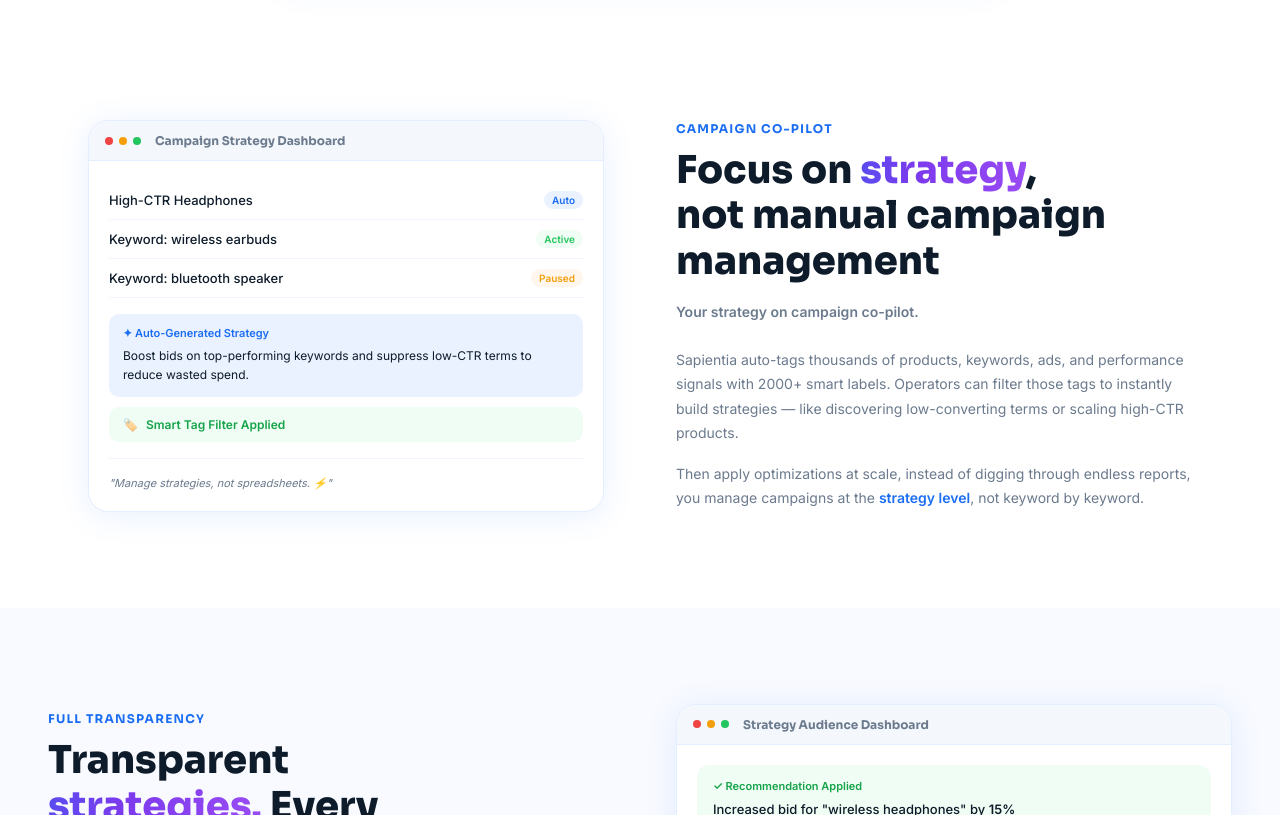
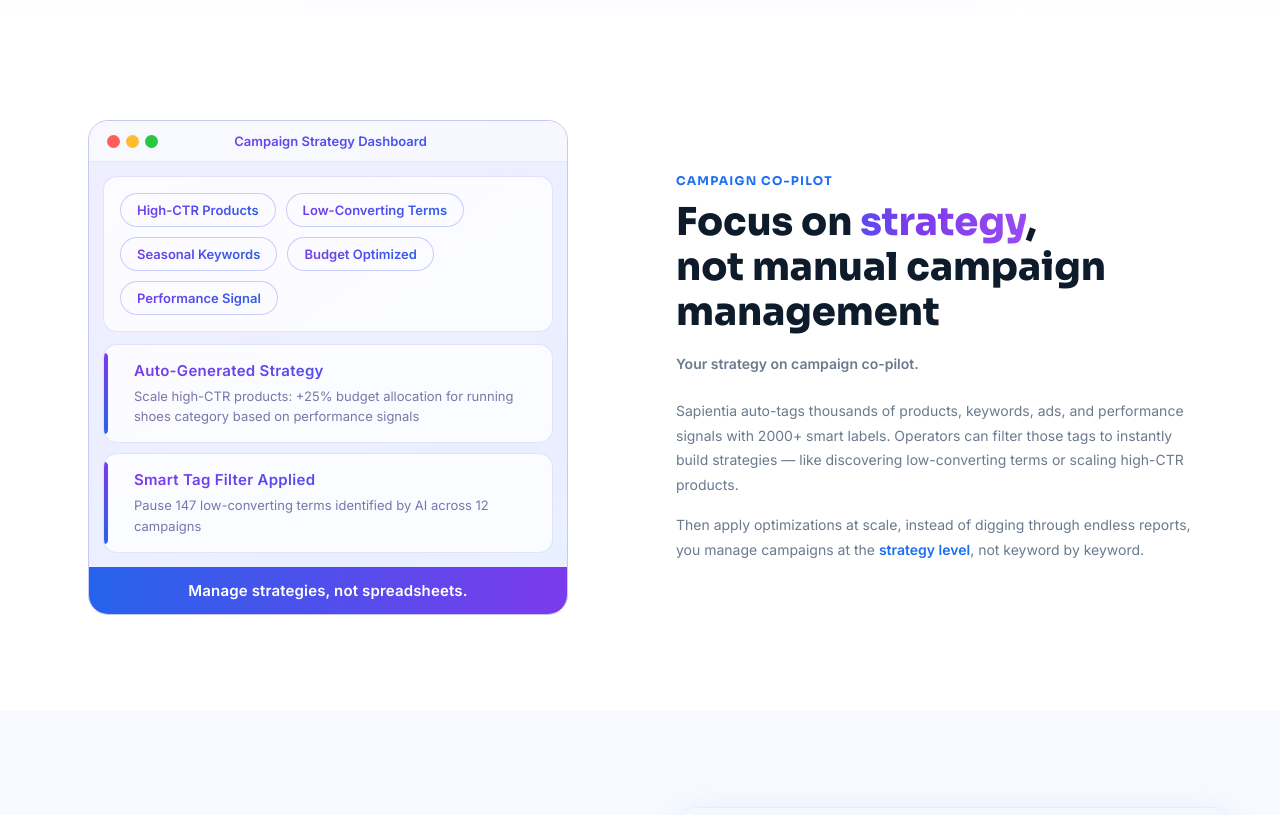
Before and after one commit to panfeeling0805-cloud/dtc-index, a React (Vite) app in the folder frontend/: page /products/amazon in a window 1280 px wide. Shown: the part 760-1575 px from the top of the page. Built offline with nearby package versions, Linux system fonts and the light colour scheme.

Commit message:
feat: replace Campaign Strategy Dashboard with new widget in Amazon page

```diff
--- a/frontend/src/pages/ProductAmazon.tsx
+++ b/frontend/src/pages/ProductAmazon.tsx
@@ -80,36 +80,48 @@ export default function ProductAmazon() {
       {/* ── SECTION 1: Focus on strategy ── */}
       <section style={{ padding: '96px 48px', maxWidth: 1200, margin: '0 auto' }}>
         <div style={{ display: 'grid', gridTemplateColumns: '1fr 1fr', gap: 72, alignItems: 'center' }}>
-          {/* Left — strategy dashboard mockup */}
-          <div style={{ background: 'white', borderRadius: 20, boxShadow: '0 4px 32px rgba(27,110,243,0.10)', border: '1px solid #e4eeff', overflow: 'hidden' }}>
-            <div style={{ background: '#f4f7fb', padding: '12px 16px', borderBottom: '1px solid #e4eeff', display: 'flex', alignItems: 'center', gap: 6 }}>
-              <span style={{ width: 8, height: 8, borderRadius: '50%', background: '#ef4444', display: 'inline-block' }} />
-              <span style={{ width: 8, height: 8, borderRadius: '50%', background: '#f59e0b', display: 'inline-block' }} />
-              <span style={{ width: 8, height: 8, borderRadius: '50%', background: '#22c55e', display: 'inline-block' }} />
-              <span style={{ fontFamily: "'Sora', sans-serif", fontSize: 12, fontWeight: 700, color: '#6B7A8D', marginLeft: 8 }}>Campaign Strategy Dashboard</span>
+          {/* Left — Campaign Strategy Dashboard widget */}
+          <div style={{ width: 480, borderRadius: 20, overflow: 'hidden', border: '0.5px solid #c8c8f4', background: 'linear-gradient(145deg,#f0eeff 0%,#e8f0ff 100%)' }}>
+            {/* Title bar */}
+            <div style={{ padding: '12px 18px', display: 'flex', alignItems: 'center', gap: 8, background: 'rgba(255,255,255,0.6)', borderBottom: '0.5px solid rgba(130,120,240,0.15)' }}>
+              <div style={{ display: 'flex', gap: 6 }}>
+                <div style={{ width: 13, height: 13, borderRadius: '50%', background: '#FF5F57' }} />
+                <div style={{ width: 13, height: 13, borderRadius: '50%', background: '#FFBD2E' }} />
+                <div style={{ width: 13, height: 13, borderRadius: '50%', background: '#27C840' }} />
+              </div>
+              <span style={{ fontSize: 13, fontWeight: 600, flex: 1, textAlign: 'center', paddingRight: 54, background: 'linear-gradient(90deg,#7C3AED,#2563EB)', WebkitBackgroundClip: 'text', WebkitTextFillColor: 'transparent', backgroundClip: 'text' }}>
+                Campaign Strategy Dashboard
+              </span>
             </div>
-            <div style={{ padding: '20px' }}>
+            {/* Body */}
+            <div style={{ padding: 14 }}>
+              {/* Tags */}
+              <div style={{ background: 'rgba(255,255,255,0.78)', borderRadius: 14, border: '0.5px solid rgba(130,120,240,0.2)', padding: 16, display: 'flex', flexWrap: 'wrap' as const, gap: 10, marginBottom: 12 }}>
+                {['High-CTR Products', 'Low-Converting Terms', 'Seasonal Keywords', 'Budget Optimized', 'Performance Signal'].map(tag => (
+                  <span key={tag} style={{ padding: '8px 16px', borderRadius: 999, border: '1.5px solid rgba(100,120,240,0.35)', fontSize: 13, fontWeight: 600, background: 'linear-gradient(90deg,#7C3AED,#2563EB)', WebkitBackgroundClip: 'text', WebkitTextFillColor: 'transparent', backgroundClip: 'text', whiteSpace: 'nowrap' as const }}>
+                    {tag}
+                  </span>
+                ))}
+              </div>
+              {/* Cards */}
               {[
-                { label: 'High-CTR Headphones', tag: 'Auto', tagColor: '#1B6EF3', tagBg: '#EAF1FF' },
-                { label: 'Keyword: wireless earbuds', tag: 'Active', tagColor: '#22c55e', tagBg: '#f0fdf4' },
-                { label: 'Keyword: bluetooth speaker', tag: 'Paused', tagColor: '#f59e0b', tagBg: '#fff7ed' },
-              ].map(item => (
-                <div key={item.label} style={{ display: 'flex', justifyContent: 'space-between', alignItems: 'center', padding: '10px 0', borderBottom: '1px solid #f0f4ff' }}>
-                  <span style={{ fontSize: 13, color: '#0D1B2A', fontWeight: 500 }}>{item.label}</span>
-                  <span style={{ fontSize: 10, fontWeight: 700, color: item.tagColor, background: item.tagBg, padding: '3px 8px', borderRadius: 100 }}>{item.tag}</span>
+                { title: 'Auto-Generated Strategy', text: 'Scale high-CTR products: +25% budget allocation for running shoes category based on performance signals' },
+                { title: 'Smart Tag Filter Applied', text: 'Pause 147 low-converting terms identified by AI across 12 campaigns' },
+              ].map((card, i) => (
+                <div key={i} style={{ background: 'rgba(255,255,255,0.78)', borderRadius: 14, border: '0.5px solid rgba(130,120,240,0.2)', padding: '16px 18px', marginBottom: i < 1 ? 10 : 0, position: 'relative', overflow: 'hidden' }}>
+                  <div style={{ position: 'absolute', left: 0, top: 8, bottom: 8, width: 4, borderRadius: '0 4px 4px 0', background: 'linear-gradient(180deg,#7C3AED,#2563EB)' }} />
+                  <div style={{ paddingLeft: 12 }}>
+                    <div style={{ fontSize: 15, fontWeight: 800, letterSpacing: '0.02em', background: 'linear-gradient(90deg,#7C3AED,#2563EB)', WebkitBackgroundClip: 'text', WebkitTextFillColor: 'transparent', backgroundClip: 'text', marginBottom: 6 }}>
+                      {card.title}
+                    </div>
+                    <div style={{ fontSize: 13, color: '#7777aa', lineHeight: 1.55 }}>{card.text}</div>
+                  </div>
                 </div>
               ))}
-              <div style={{ marginTop: 16, background: '#EAF1FF', borderRadius: 10, padding: '12px 14px' }}>
-                <div style={{ fontSize: 11, fontWeight: 700, color: '#1B6EF3', marginBottom: 6 }}>✦ Auto-Generated Strategy</div>
-                <p style={{ fontSize: 12, color: '#0D1B2A', lineHeight: 1.6 }}>Boost bids on top-performing keywords and suppress low-CTR terms to reduce wasted spend.</p>
-              </div>
-              <div style={{ marginTop: 10, background: '#f0fdf4', borderRadius: 10, padding: '10px 14px', display: 'flex', alignItems: 'center', gap: 8 }}>
-                <span style={{ fontSize: 12 }}>🏷️</span>
-                <span style={{ fontSize: 12, fontWeight: 600, color: '#16a34a' }}>Smart Tag Filter Applied</span>
-              </div>
-              <div style={{ marginTop: 16, borderTop: '1px solid #f0f4ff', paddingTop: 12 }}>
-                <span style={{ fontSize: 11, color: '#6B7A8D', fontStyle: 'italic' }}>"Manage strategies, not spreadsheets. ⚡"</span>
-              </div>
+            </div>
+            {/* Quote banner */}
+            <div style={{ background: 'linear-gradient(90deg,#2563EB,#7C3AED)', padding: '14px 20px', display: 'flex', alignItems: 'center', justifyContent: 'center' }}>
+              <span style={{ fontSize: 15, fontWeight: 600, color: '#fff', letterSpacing: '0.01em' }}>Manage strategies, not spreadsheets.</span>
             </div>
           </div>
 
```
